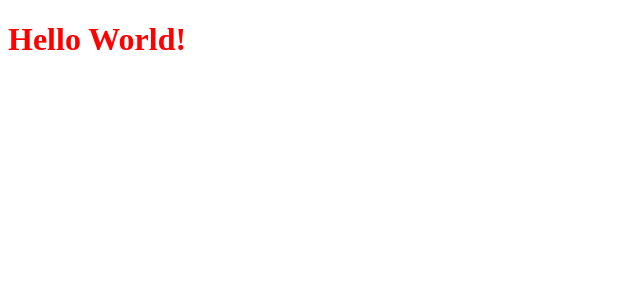
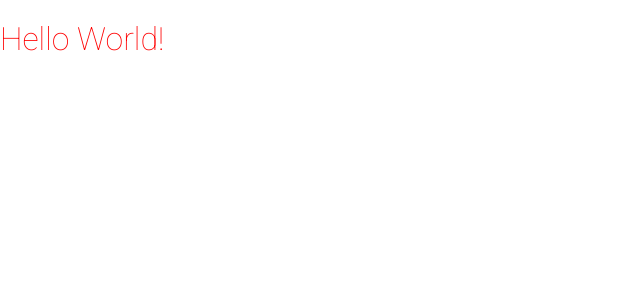
Before and after one commit to kburra193/Angular17NgFlix, an Angular app: page / in a window 1280 px wide. Shown: the top 300 px of the page, without its empty margins (0-640 px from the left). Built offline with nearby package versions, Linux system fonts and the light colour scheme.

Commit message:
installing normalize css and add some css

```diff
--- a/package.json
+++ b/package.json
@@ -19,6 +19,7 @@
     "@angular/platform-browser": "^17.3.0",
     "@angular/platform-browser-dynamic": "^17.3.0",
     "@angular/router": "^17.3.0",
+    "modern-normalize": "^2.0.0",
     "rxjs": "~7.8.0",
     "tslib": "^2.3.0",
     "zone.js": "~0.14.3"
--- a/src/app/app.component.scss
+++ b/src/app/app.component.scss
@@ -1,3 +1,4 @@
 h1 {
   color: red;
+  font-weight: 100;
 }
--- a/src/index.html
+++ b/src/index.html
@@ -1,4 +1,4 @@
-<!DOCTYPE html>
+<!doctype html>
 <html lang="en">
   <head>
     <meta charset="utf-8" />
@@ -6,6 +6,8 @@
     <base href="/" />
     <meta name="viewport" content="width=device-width, initial-scale=1" />
     <link rel="icon" type="image/x-icon" href="favicon.ico" />
+    <link rel="preconnect" href="https://fonts.googleapis.com" />
+    <link rel="preconnect" href="https://fonts.gstatic.com" crossorigin />
   </head>
   <body>
     <app-root></app-root>
--- a/src/styles.scss
+++ b/src/styles.scss
@@ -1 +1,10 @@
-/* You can add global styles to this file, and also import other style files */
+@import url("https://fonts.googleapis.com/css2?family=Roboto:wght@100;300;400;700&display=swap");
+@import "../node_modules/modern-normalize/modern-normalize.css";
+body {
+  font-family: "Roboto", sans-serif;
+  font-weight: 400;
+}
+
+h1 {
+  font-weight: 100;
+}
```
Also changed, not shown: 1 other file (tests, documents, lock files or other folders).
